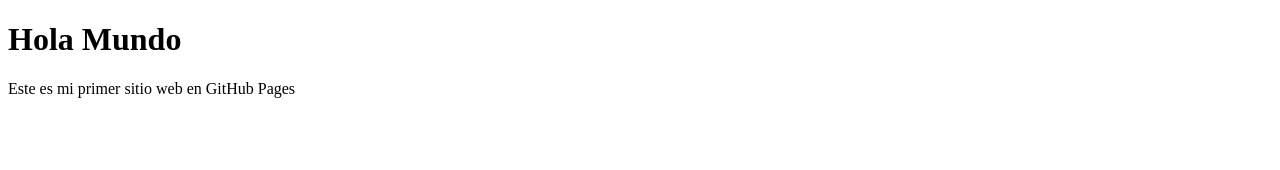
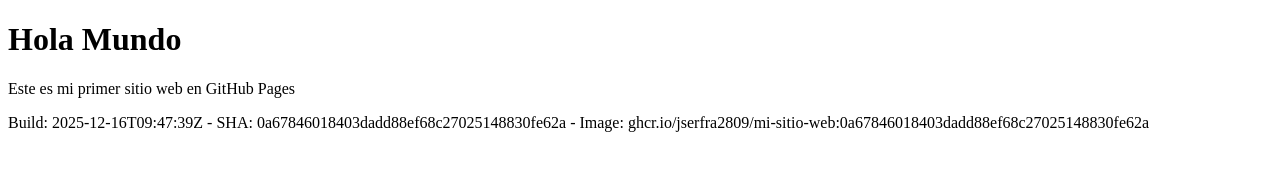
Before and after one commit to jserfra2809/jserfra2809.github.io, a plain HTML site: page index.html in a window 1280 px wide. Drawn offline with Linux system fonts and the light colour scheme.

Commit message:
ci: update site with build info 2025-12-16T09:47:39Z (0a67846018403dadd88ef68c27025148830fe62a)

```diff
--- a/index.html
+++ b/index.html
@@ -7,5 +7,8 @@
 <body>
     <h1>Hola Mundo</h1>
     <p>Este es mi primer sitio web en GitHub Pages</p>
+<!-- BUILD_INFO -->
+<p>Build: 2025-12-16T09:47:39Z - SHA: 0a67846018403dadd88ef68c27025148830fe62a - Image: ghcr.io/jserfra2809/mi-sitio-web:0a67846018403dadd88ef68c27025148830fe62a</p>
+<!-- END_BUILD_INFO -->
 </body>
 </html>
```
